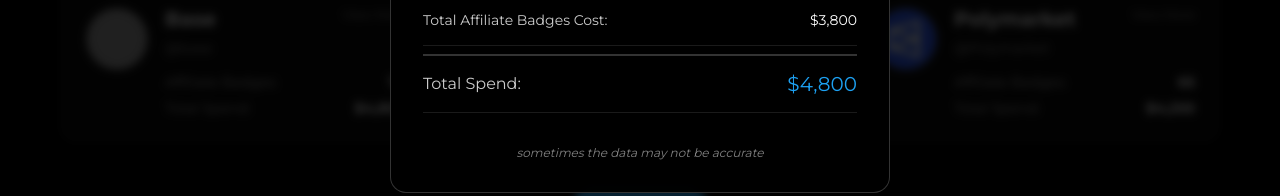
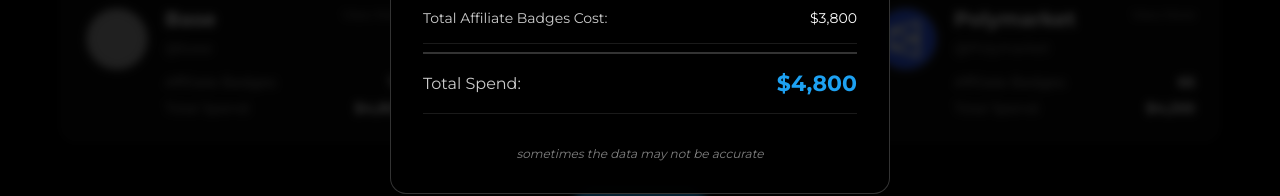
Before and after one commit to samalakoushik/cryptobrands, a React (Create React App) app: page / in a window 1280 px wide. Both pictures are taken after a click on the element 245 px from the left and 544 px from the top of the page. Shown: the part 483-679 px from the top of the page. Built offline with nearby package versions, Linux system fonts and the light colour scheme; no server answers; the database is empty; grey boxes are pictures that could not be loaded.

Commit message:
Make Total Spend bold and increase font size by 2 points

```diff
--- a/src/styles/App.css
+++ b/src/styles/App.css
@@ -465,9 +465,9 @@ body {
 }
 
 .modal-total-row .modal-detail-value {
-  font-size: 20px;
+  font-size: 22px;
   color: #1da1f2;
-  font-weight: 400;
+  font-weight: 700;
   font-family: 'Montserrat', sans-serif;
 }
 
```
